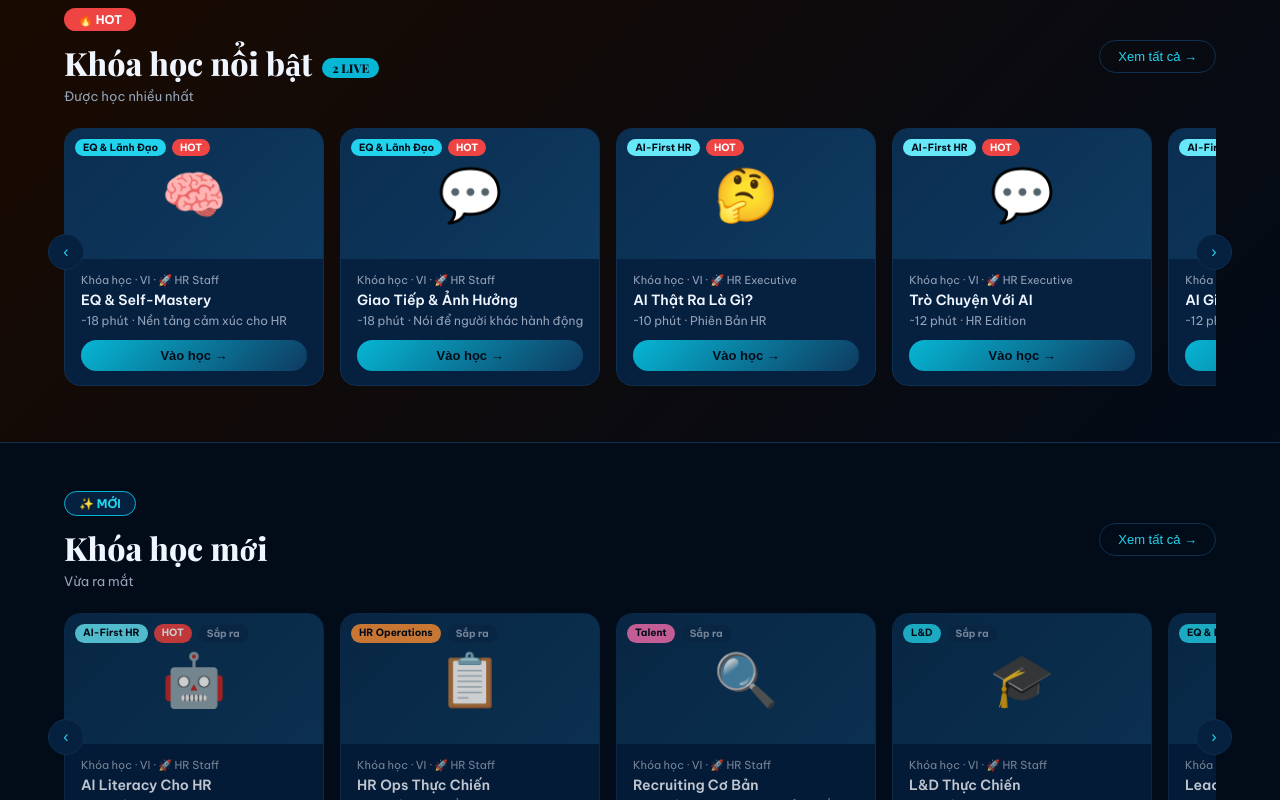
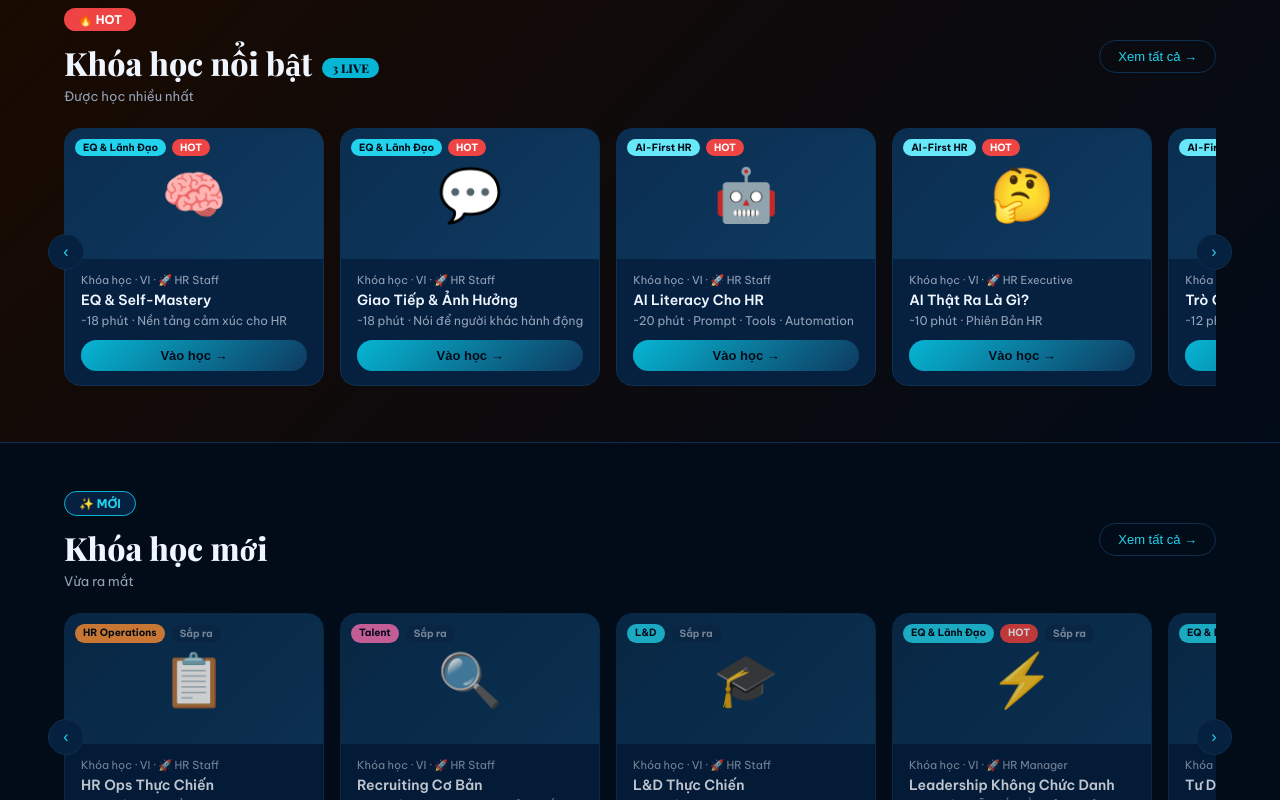
Before and after one commit to thuhien1703-vn/peopleos-tahien, a Next.js app: page / in a window 1280 px wide. Shown: the part 1740-2540 px from the top of the page. Built offline with nearby package versions, Linux system fonts and the light colour scheme.

Commit message:
feat: K3 live — 3 courses now live

```diff
--- a/components/PeopleOSHub.jsx
+++ b/components/PeopleOSHub.jsx
@@ -26,7 +26,7 @@ const ALL_COURSES = [
   // Cấp 1 — HR Staff & Specialist
   { id:101, cat:"EQ & Lãnh Đạo",   emoji:"🧠", title:"EQ & Self-Mastery",             sub:"Nền tảng cảm xúc cho HR",       dur:"18 phút", type:"Khóa học", level:"HR Staff",       hot:true,  tags:["VI"], url:"/k1-eq-selfmastery",           xp:108, modules:6 },
   { id:102, cat:"EQ & Lãnh Đạo",   emoji:"💬", title:"Giao Tiếp & Ảnh Hưởng",        sub:"Nói để người khác hành động",   dur:"18 phút", type:"Khóa học", level:"HR Staff",       hot:true,  tags:["VI"], url:"/k2-giao-tiep-anh-huong",      xp:108, modules:6 },
-  { id:103, cat:"AI-First HR",      emoji:"🤖", title:"AI Literacy Cho HR",            sub:"Prompt · Tools · Automation",   dur:"20 phút", type:"Khóa học", level:"HR Staff",       hot:true,  tags:["VI"], soon:true,                           xp:120, modules:6 },
+  { id:103, cat:"AI-First HR",      emoji:"🤖", title:"AI Literacy Cho HR",            sub:"Prompt · Tools · Automation",   dur:"20 phút", type:"Khóa học", level:"HR Staff",       hot:true,  tags:["VI"], url:"/k3-ai-literacy-hr",           xp:120, modules:6 },
   { id:104, cat:"HR Operations",    emoji:"📋", title:"HR Ops Thực Chiến",             sub:"Hợp đồng · C&B · HRIS VN",     dur:"20 phút", type:"Khóa học", level:"HR Staff",       hot:false, tags:["VI"], soon:true,                           xp:120, modules:6 },
   { id:105, cat:"Talent",           emoji:"🔍", title:"Recruiting Cơ Bản",             sub:"JD · Sourcing · Phỏng vấn",    dur:"20 phút", type:"Khóa học", level:"HR Staff",       hot:false, tags:["VI"], soon:true,                           xp:120, modules:6 },
   { id:106, cat:"L&D",              emoji:"🎓", title:"L&D Thực Chiến",               sub:"ADDIE · Kirkpatrick · ILT",     dur:"20 phút", type:"Khóa học", level:"HR Staff",       hot:false, tags:["VI"], soon:true,                           xp:120, modules:6 },
```
